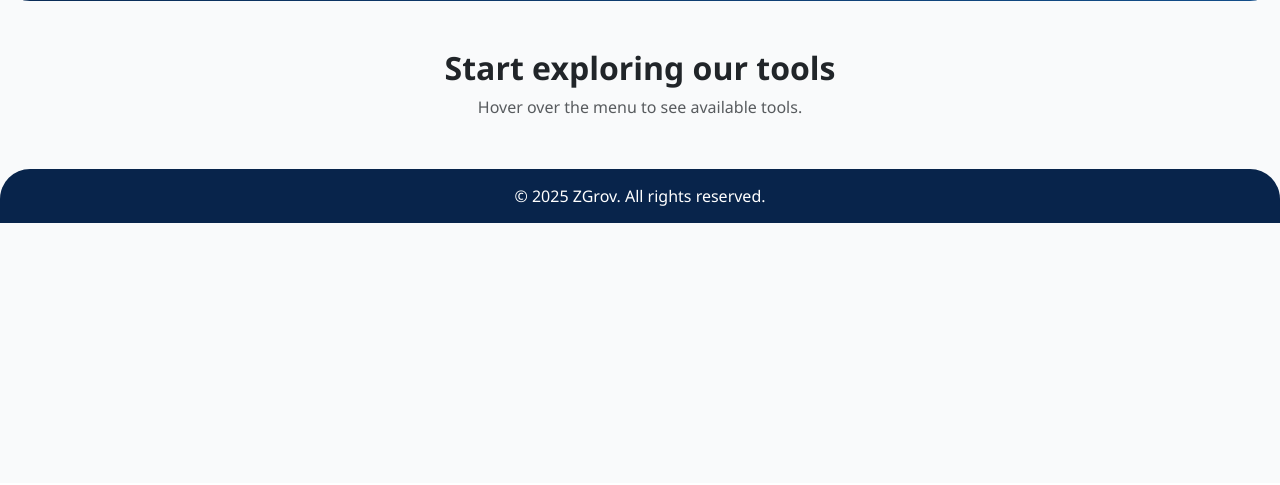
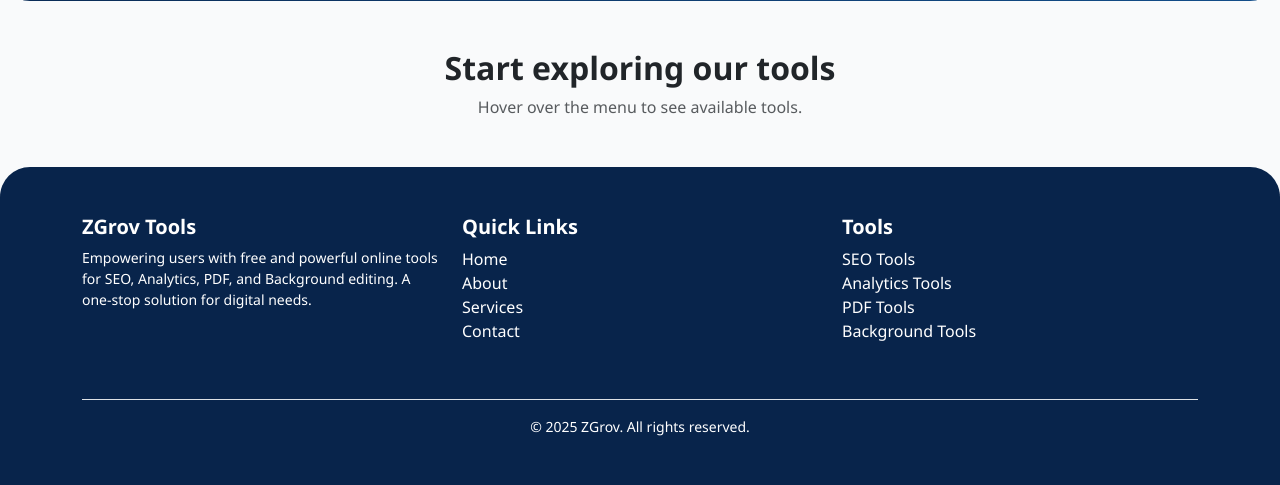
Before and after one commit to syed-bilalahmed/zgrov-marketing-Agency, a PHP site: page /zgrov/tools/index.php in a window 1280 px wide. Shown: the part 317-802 px from the top of the page. Before the commit the page ends 540 px from the top, so only its background shows below. Run offline with PHP 8.4, Linux system fonts and the light colour scheme.

Commit message:
updated footer

```diff
--- a/tools/footer.php
+++ b/tools/footer.php
@@ -1,4 +1,43 @@
- <!-- Footer -->
-  <footer>
-    <p class="mb-0">© <?php echo date("Y"); ?> ZGrov. All rights reserved.</p>
-  </footer>
+<!-- Footer -->
+<footer style="background:#08244b; color:#fff;" class="py-5 mt-5">
+  <div class="container">
+    <div class="row text-center text-md-start">
+
+      <!-- Column 1: About -->
+      <div class="col-md-4 mb-4">
+        <h5 class="fw-bold">ZGrov Tools</h5>
+        <p class="small">
+          Empowering users with free and powerful online tools for SEO, Analytics, PDF, and Background editing.
+          A one-stop solution for digital needs.
+        </p>
+      </div>
+
+      <!-- Column 2: Quick Links -->
+      <div class="col-md-4 mb-4">
+        <h5 class="fw-bold">Quick Links</h5>
+        <ul class="list-unstyled">
+          <li><a href="index.php" class="text-white text-decoration-none">Home</a></li>
+          <li><a href="about.php" class="text-white text-decoration-none">About</a></li>
+          <li><a href="services.php" class="text-white text-decoration-none">Services</a></li>
+          <li><a href="contact.php" class="text-white text-decoration-none">Contact</a></li>
+        </ul>
+      </div>
+
+      <!-- Column 3: Categories -->
+      <div class="col-md-4 mb-4">
+        <h5 class="fw-bold">Tools</h5>
+        <ul class="list-unstyled">
+          <li><a href="./seo-tools/index.php" class="text-white text-decoration-none">SEO Tools</a></li>
+          <li><a href="#" class="text-white text-decoration-none">Analytics Tools</a></li>
+          <li><a href="#" class="text-white text-decoration-none">PDF Tools</a></li>
+          <li><a href="#" class="text-white text-decoration-none">Background Tools</a></li>
+        </ul>
+      </div>
+    </div>
+
+    <!-- Bottom copyright -->
+    <div class="text-center mt-3 border-top pt-3">
+      <p class="mb-0 small">© <?php echo date("Y"); ?> ZGrov. All rights reserved.</p>
+    </div>
+  </div>
+</footer>
```
